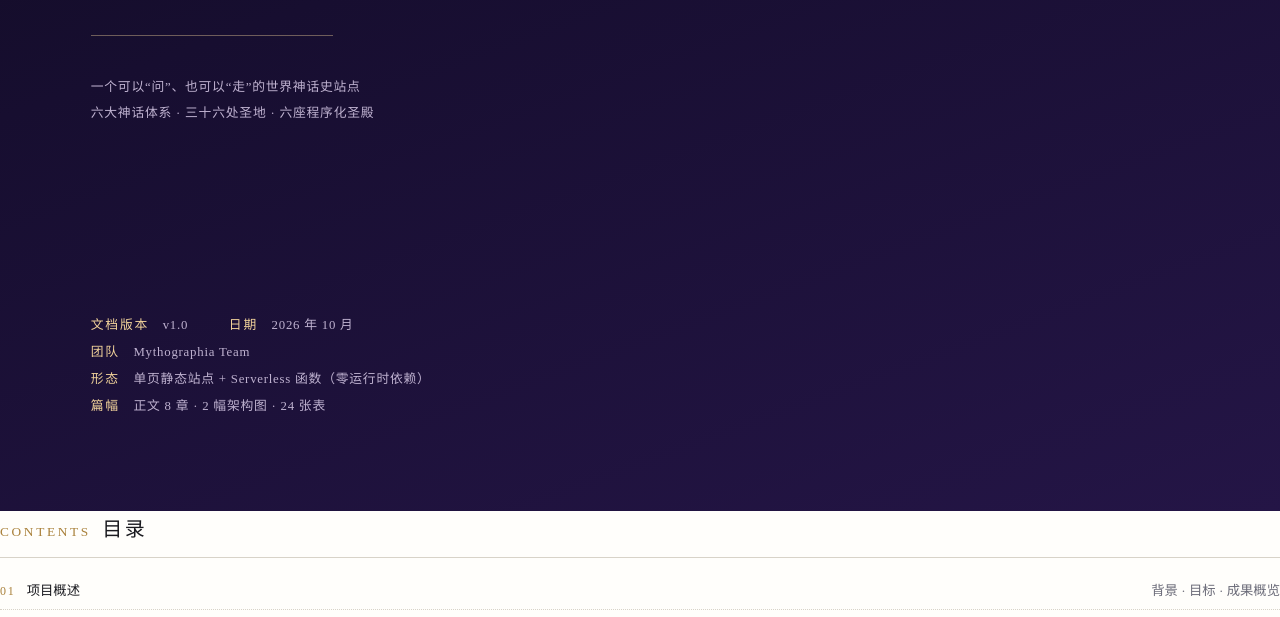
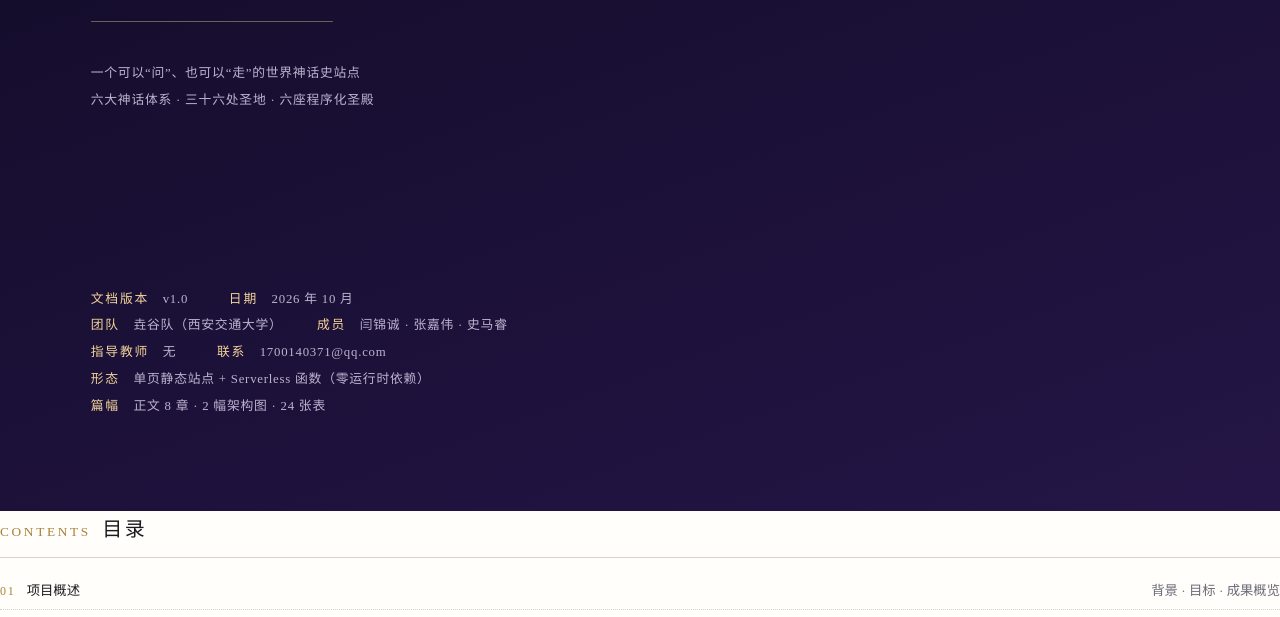
Before and after one commit to whisper0147/Mythographia, a website: page docs/technical-doc.html in a window 1280 px wide. Shown: the part 612-1229 px from the top of the page. Drawn offline with Linux system fonts and the light colour scheme.

Commit message:
docs: 填写团队信息——垚谷队 · 西安交通大学
- README 第六节、技术文档 HTML 封面与 DOCX 封面同步填写
- 成员：闫锦诚 · 张嘉伟 · 史马睿；指导教师：无；联系：1700140371@qq.com
- PDF 由 HTML 重新导出，仍为 24 页

```diff
--- a/docs/technical-doc.html
+++ b/docs/technical-doc.html
@@ -120,7 +120,8 @@
 
   <div class="meta">
     <b>文档版本</b>　v1.0　　　<b>日期</b>　2026 年 10 月<br>
-    <b>团队</b>　Mythographia Team<br>
+    <b>团队</b>　垚谷队（西安交通大学）　　　<b>成员</b>　闫锦诚 · 张嘉伟 · 史马睿<br>
+    <b>指导教师</b>　无　　　<b>联系</b>　1700140371@qq.com<br>
     <b>形态</b>　单页静态站点 + Serverless 函数（零运行时依赖）<br>
     <b>篇幅</b>　正文 8 章 · 2 幅架构图 · 24 张表
   </div>
```
Also changed, not shown: README.md, 2 other files.
